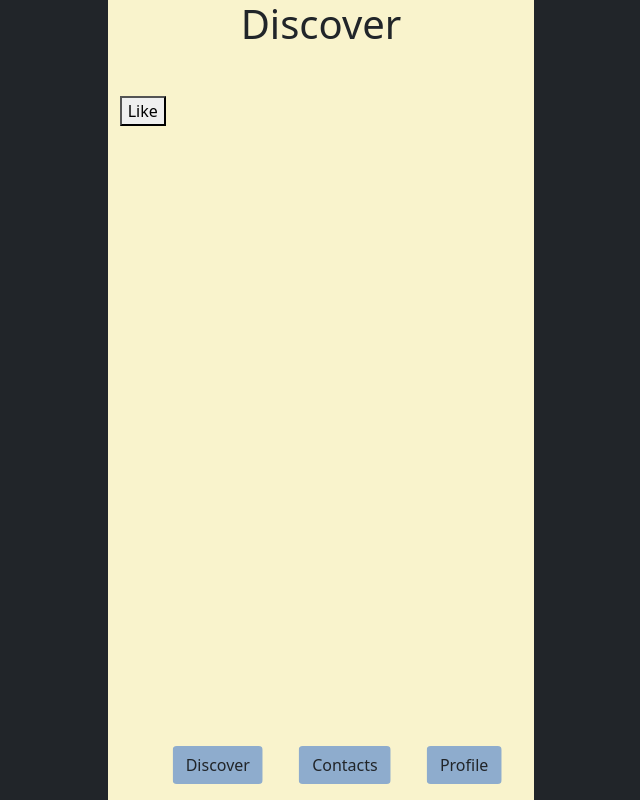
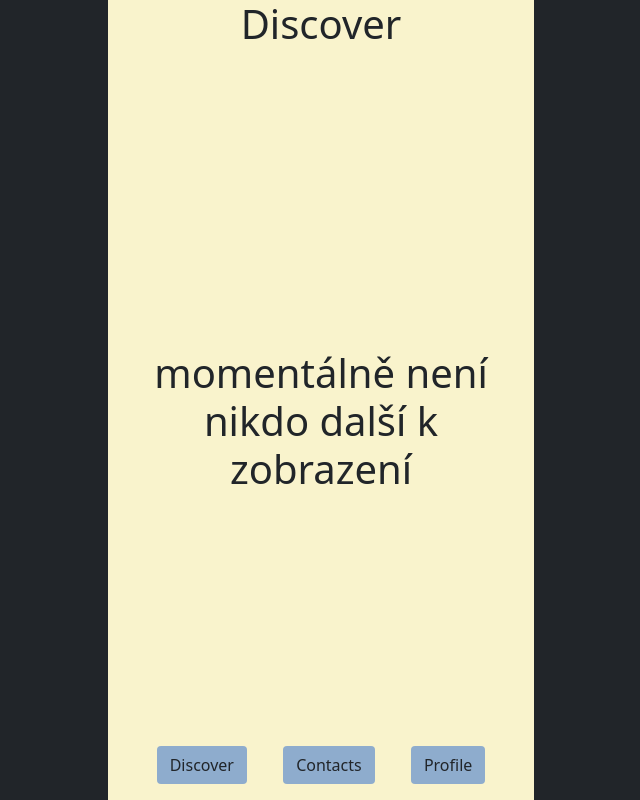
Before and after one commit to SimonHlavsa/GamerMeet, a Django app: page /discover/ in a window 1280 px wide. Shown: the whole page, without its empty margins (319-959 px from the left). Run offline with Django 4.2, Linux system fonts and the light colour scheme; a user stored in the database is signed in; data comes from the database, SQL or seed files in the repository.

Commit message:
adding like and dislike functionality

```diff
--- a/gamermeet/main/admin.py
+++ b/gamermeet/main/admin.py
@@ -1,6 +1,6 @@
 from django.contrib import admin
-from .models import Like, Match
+from .models import Likes, Matches
 # Register your models here.
 
-admin.site.register(Like);
-admin.site.register(Match);
+admin.site.register(Likes);
+admin.site.register(Matches);
--- a/gamermeet/main/models.py
+++ b/gamermeet/main/models.py
@@ -3,9 +3,10 @@ from django.contrib.auth.models import User
 from django.forms import ValidationError
 # Create your models here.
 
-class Like(models.Model):
+class Likes(models.Model):
     sender = models.ForeignKey(User, related_name='sent_likes', on_delete=models.CASCADE)
     receiver = models.ForeignKey(User, related_name='received_likes', on_delete=models.CASCADE)
+    like = models.BooleanField(default=False)
     timestamp = models.DateTimeField(auto_now_add=True)
 
     class Meta:
@@ -18,11 +19,11 @@ class Like(models.Model):
 
     def is_match(self):
         # Zjisti, zda existuje vzájemný "like"
-        reverse_like_exists = Like.objects.filter(sender=self.receiver, receiver=self.sender).exists()
+        reverse_like_exists = Likes.objects.filter(sender=self.receiver, receiver=self.sender, like=True).exists()
 
-        if reverse_like_exists:
+        if reverse_like_exists and self.like:
             # Vytvoř match, pokud existuje vzájemný "like"
-            Match.objects.create(user1=self.sender, user2=self.receiver)
+            Matches.objects.create(user1=self.sender, user2=self.receiver)
 
     def save(self, *args, **kwargs):
         # Zavolejte metodu clean před uložením
@@ -31,7 +32,7 @@ class Like(models.Model):
         self.is_match()
 
 
-class Match(models.Model):
+class Matches(models.Model):
     user1 = models.ForeignKey(User, related_name='matches1', on_delete=models.CASCADE)
     user2 = models.ForeignKey(User, related_name='matches2', on_delete=models.CASCADE)
     match = models.BooleanField(default=True)
--- a/gamermeet/main/templates/main/discover.html
+++ b/gamermeet/main/templates/main/discover.html
@@ -1,27 +1,59 @@
 {% extends "main/base.html" %}
 {% block content %}
 
-    <div class="">
-        <h1 class="mb-5 d-flex justify-content-center">Discover</h1>
 
-        <div>
-            <form action="{ url 'like_user' reciver.pk}" method="POST">
-                {% csrf_token %}
-                <button type="submit" name="reciver_id" value="{{ user.id }}">Like</button>
-            </form>
+    <div class="d-flex flex-column justify-content-between vh-100">
+
+        <div class="row align-items-start mb-5">
+            <h1 class="col text-center">Discover</h1>
+        </div>
+
+        <div class="d-flex justify-content-center align-items-center">
+            <div class="row align-items-start flex-grow-1 justify-content-center">
+                {% if person_to_show is None %}
+
+                    <div class="col-12 text-center">
+                        <h1>momentálně není nikdo další k zobrazení</h1>
+                    </div>
+
+                {% else %}
+
+                    <div class="col-12 text-center mb-4">
+                        <h2 class="col text-center">First name: {{person_to_show.first_name}}</h2>
+                        <h2 class="col text-center">Last name: {{person_to_show.last_name}}</h2>
+                        <h2 class="col text-center">Age: {{person_to_show.age}}</h2>
+                        <h2 class="col text-center">Favourite games: {{person_to_show.fav_games}}</h2>
+                    </div>
+
+                    <div class="col-12 text-center d-flex justify-content-evenly">
+                        <form action="{% url 'dislike_user' person_to_show.user.id %}" method="POST">
+                            {% csrf_token %}
+                            <button type="submit" name="person_id" value="{{ person_to_show.user.id }}" class="btn btn-danger">Dislike</button>
+                        </form>
+
+                        <form action="{% url 'like_user' person_to_show.user.id %}" method="POST">
+                            {% csrf_token %}
+                            <button type="submit" name="person_id" value="{{ person_to_show.user.id }}" class="btn btn-success">Like</button>
+                        </form>
+                    </div>
+
+                {% endif %}
+            </div>
         </div>
 
 
-        <div class="position-absolute bottom-0 start-50 translate-middle-x">
-            <ul>
-                <li class="list-unstyled">
+        <div class="row align-items-end ">
+            <ul class="col text-center list-unstyled" >
+                <li>
                     <a href="/discover" class="btn custom-btn mx-3">Discover</a>
                     <a href="/contacts" class="btn custom-btn mx-3">Contacts</a>
                     <a href="/profile" class="btn custom-btn mx-3">Profile</a>
                 </li>
-
             </ul>
         </div>
+
     </div>
 
+
+
 {% endblock content %}
--- a/gamermeet/main/urls.py
+++ b/gamermeet/main/urls.py
@@ -6,5 +6,6 @@ urlpatterns = [
 	path("discover/", views.discover, name="discover"),
 	path("profile/", views.profile, name="profile"),
 	path("contacts/", views.contacts, name="contacts"),
-
+	path("like/<int:pk>", views.LikeView, name="like_user"),
+	path("dislike/<int:pk>", views.DislikeView, name="dislike_user"),
 ]
--- a/gamermeet/main/views.py
+++ b/gamermeet/main/views.py
@@ -1,13 +1,56 @@
 from django.contrib.auth.decorators import login_required
-from django.shortcuts import render
+from django.shortcuts import render, get_object_or_404
+from django.contrib.auth.models import User
 from register.models import UserProfile
+from main.models import Likes
+from django.urls import reverse
+from django.http import HttpResponseRedirect
 
 def home(response):
     return render(response, "main/home.html", {})
 
 @login_required
 def discover(response):
-    return render(response, "main/discover.html", {})
+    user = response.user
+    likes = Likes.objects.all()
+    all_users = User.objects.all()
+    person_to_show = None
+
+    for person in all_users:
+        if user.id == person.id:
+            continue
+
+        if not likes:
+            person_to_show = person
+            break
+
+        all_liked_persons = []
+        for like in likes:
+            if like.sender.id == user.id:
+                all_liked_persons.append(like.receiver.id)
+
+        if person.id in all_liked_persons:
+            continue
+        else:
+            person_to_show = person
+            break
+
+    if person_to_show:
+        person_to_show = UserProfile.objects.get(user = person_to_show)
+    return render(response, "main/discover.html", {"person_to_show": person_to_show})
+
+def DislikeView(request, pk):
+    sender = request.user
+    receiver = get_object_or_404(User, id=request.POST.get("person_id"))
+    Likes.objects.create(sender=sender, receiver= receiver, like=False)
+    return HttpResponseRedirect(reverse("discover"))
+
+def LikeView(request, pk):
+    sender = request.user
+    receiver = get_object_or_404(User, id=request.POST.get("person_id"))
+    Likes.objects.create(sender=sender, receiver= receiver, like=True)
+    return HttpResponseRedirect(reverse("discover"))
+
 
 @login_required
 def profile(response):
```
Also changed, not shown: gamermeet/main/templates/main/contacts.html (+8 -6 lines), gamermeet/main/templates/main/profile.html (+14 -5 lines), gamermeet/db.sqlite3, gamermeet/main/migrations/0002_rename_like_likes_rename_match_matches.py (added), gamermeet/main/migrations/0003_likes_like.py (added).
